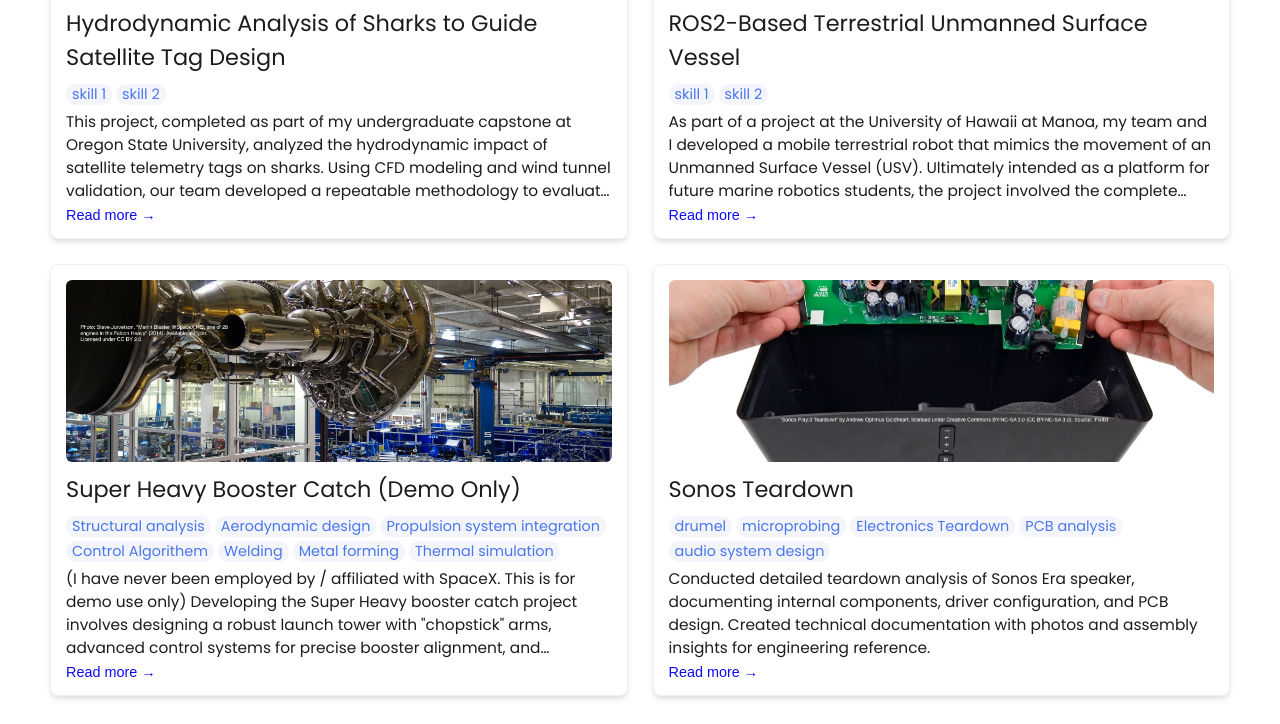
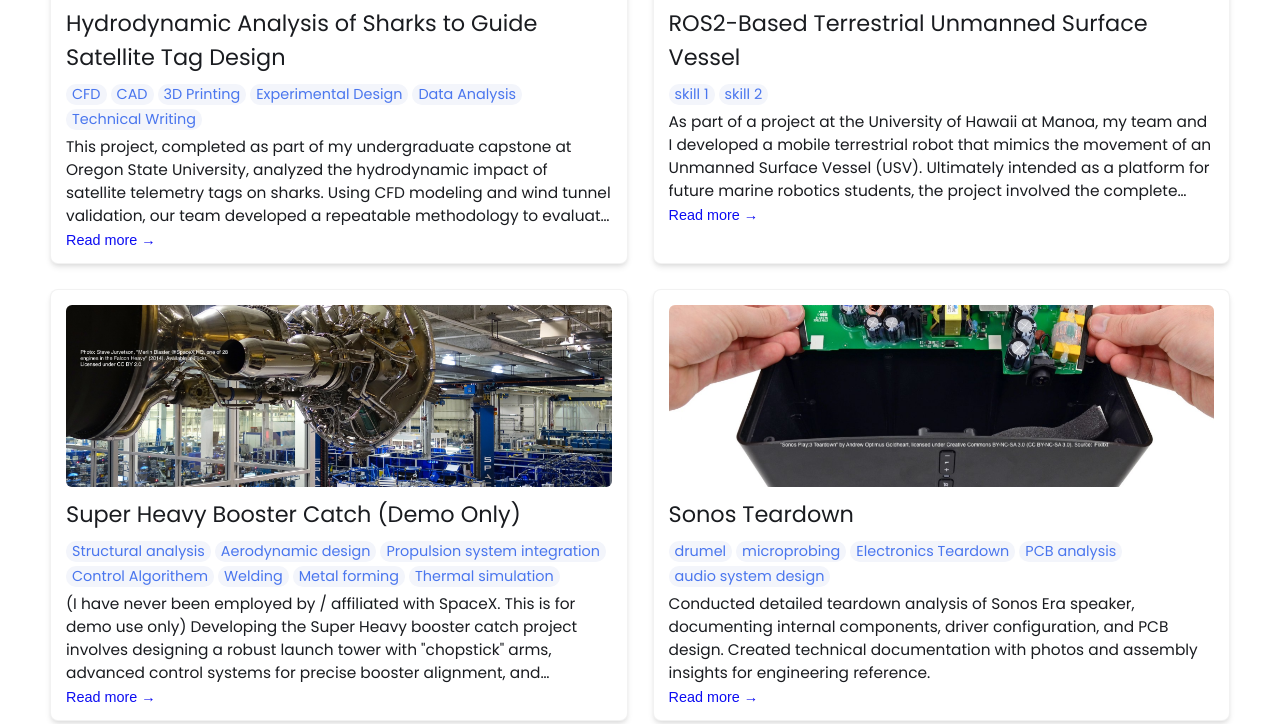
Before and after one commit to munir-zarea/munir-zarea.github.io, a Jekyll site: the page built from index.html, in a window 1280 px wide and 900 px high, scrolled down 1187 px, cut to the strip 176-900 px from the top of the window. Built offline with Jekyll 4.4.1, drawn with Linux system fonts in a browser that asks for light colours.

Commit message:
Update index.md

```diff
--- a/_projects/Analysis of Shark Fluid Dynamics to Guide Satellite Tag Development/index.md
+++ b/_projects/Analysis of Shark Fluid Dynamics to Guide Satellite Tag Development/index.md
@@ -4,17 +4,22 @@
 description: This project, completed as part of my undergraduate capstone at Oregon State University, analyzed the hydrodynamic impact of satellite telemetry tags on sharks. Using CFD modeling and wind tunnel validation, our team developed a repeatable methodology to evaluate tag-induced drag and lift across different shark species.
 
 skills:
-- skill 1
-- skill 2
+- CFD
+- CAD
+- 3D Printing
+- Experimental Design
+- Data Analysis
+- Technical Writing
+
 main-image: /Hammerhead in Wind Tunnel.jpg
 ---
 
 ## Tools Used
-CFD Software: STAR-CCM+
-Modeling/Prep: Blender, SolidWorks, Fusion 360
-Experimental Setup: Arduino Nano, Strain Guages
-Fabrication: Ultimaker S5 (ABS), HP MJF (PA12)
-Data Analysis: MATLAB, Excel
+- CFD Software: STAR-CCM+
+- Modeling/Prep: Blender, SolidWorks, Fusion 360
+- Experimental Setup: Arduino Nano, Strain Guages
+- Fabrication: Ultimaker S5 (ABS), HP MJF (PA12)
+- Data Analysis: MATLAB, Excel
 
 ## Motivation
 - The Problem? Satellite tags are essential for tracking shark movements, but they unintentionally affect a shark's behavior due to added hydrodynamic load.
```
